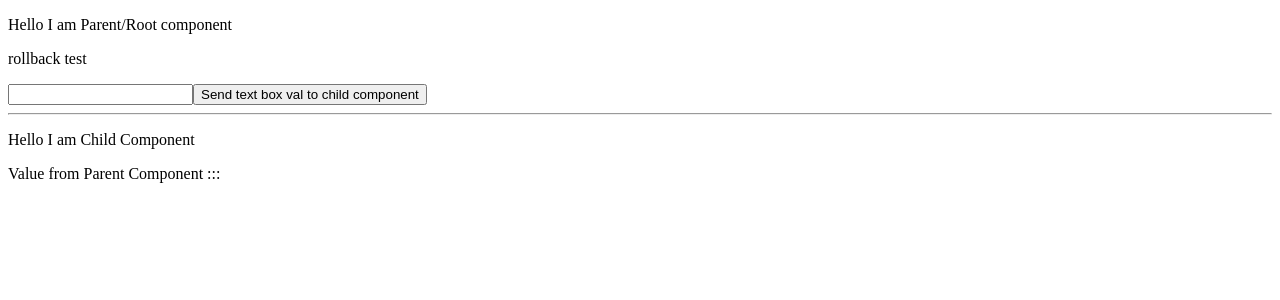
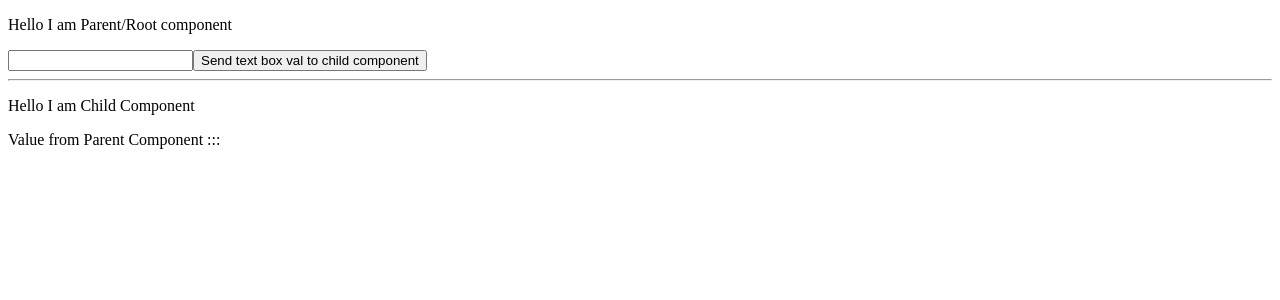
Before and after one commit to mastan33/angularpractice, an Angular app: page / in a window 1280 px wide. Shown: the top 300 px of the page. Built offline with nearby package versions, Linux system fonts and the light colour scheme.

Commit message:
Revert "for rollback test 02"
This reverts commit 233f83174d7a4eef6cf42fad6c5eb546666a265f.

```diff
--- a/src/app/app.component.html
+++ b/src/app/app.component.html
@@ -16,7 +16,6 @@
 
  <!-- Scenario 3-->
   <p>Hello I am Parent/Root component</p>
-  <p>rollback test</p>
  <input type="text" #templateRefVariable>
  <button (click)="passDatatoChildComponent(templateRefVariable.value)">Send text box val to child component</button>
   <hr>
```
